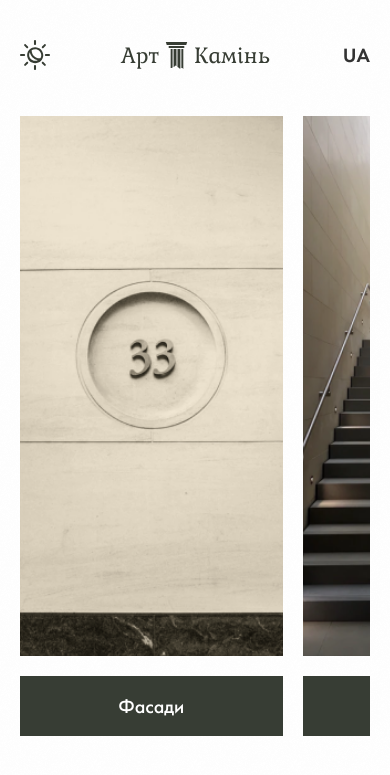
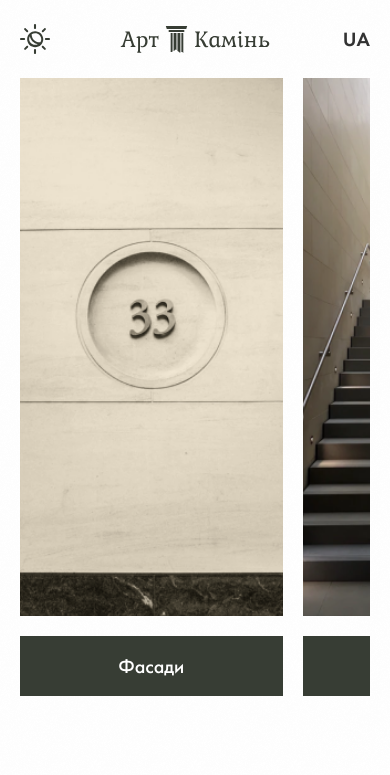
Before and after one commit to crayfishstudio/artkamin, a plain HTML site: page index.html in a window 390 px wide. Shown: the top 775 px of the page. Drawn offline with nearby package versions, Linux system fonts and the light colour scheme; files whose address does not match are found by name.

Commit message:
Mobile nav

```diff
--- a/css/style.css
+++ b/css/style.css
@@ -397,6 +397,16 @@ textarea:focus {
 	}
 
 	.shit {
-	padding: 0px !important;
+		padding: 0px !important;
+	}
+
+	nav {
+		padding: 24px 0px;
+		z-index: 1000;
+		background: url(../img/bg-noise.png) #fff;
+	}
+
+	#categories-cards {
+		margin-top: 76px;
+	}
 }
-}
```
